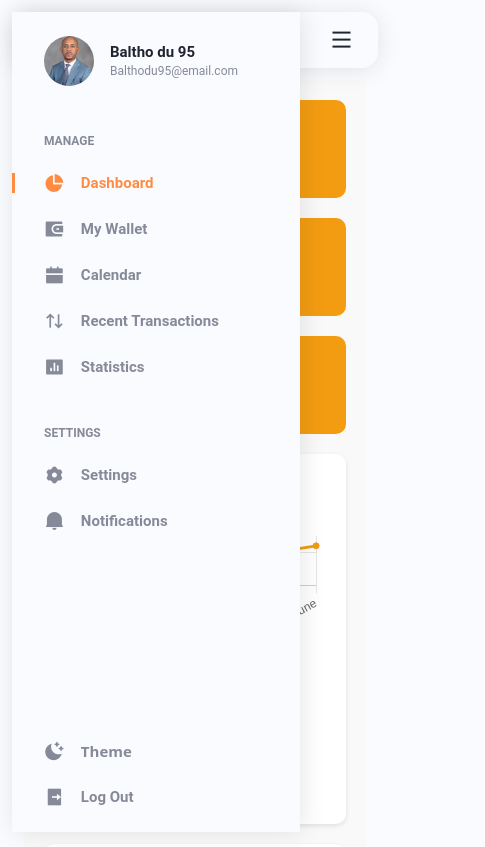
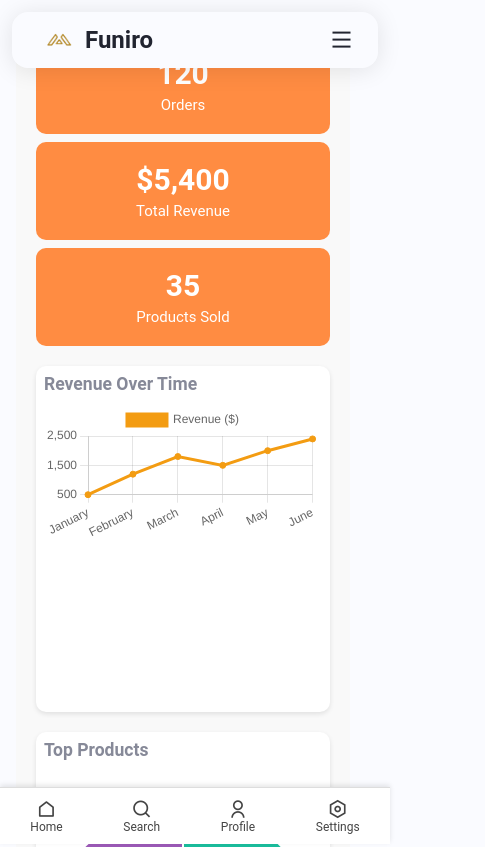
Before and after one commit to HonluePetnou/Funiro, a plain HTML site: page Dashboard/index.html in a window 390 px wide. Shown: the top 847 px of the page, 485 px wide, since content can reach past the window. Drawn offline with nearby package versions, Linux system fonts and the light colour scheme.

Commit message:
first responsive management

```diff
--- a/Dashboard/index.html
+++ b/Dashboard/index.html
@@ -231,7 +231,28 @@
  </div>
 </div>
 
-      </main>
+</main>
+
+<!-- Bottom Navigation -->
+<nav class="bottom-nav" id="bottom-nav">
+  <a href="#" class="bottom-nav__link">
+      <i class="ri-home-line"></i>
+      <span>Home</span>
+  </a>
+  <a href="#" class="bottom-nav__link">
+      <i class="ri-search-line"></i>
+      <span>Search</span>
+  </a>
+  <a href="#" class="bottom-nav__link">
+      <i class="ri-user-line"></i>
+      <span>Profile</span>
+  </a>
+  <a href="#" class="bottom-nav__link">
+      <i class="ri-settings-line"></i>
+      <span>Settings</span>
+  </a>
+</nav>
+
 
       <script src="script.js"></script>
    </body>
--- a/Dashboard/script.js
+++ b/Dashboard/script.js
@@ -74,3 +74,6 @@ new Chart(ctxProduct, {
     }
   }
 });
+
+
+// app bar
--- a/Dashboard/styles.css
+++ b/Dashboard/styles.css
@@ -382,7 +382,7 @@ button {
 .stat-card {
   flex: 1;
   min-width: 200px;
-  background-color: #f39c12;
+  background-color: #ff8c42;
   color: white;
   padding: 20px;
   border-radius: 10px;
@@ -459,3 +459,120 @@ button {
     padding-left: 114px;
   }
 }
+
+
+/* Responsive Styles */
+@media (max-width: 1150px){
+  .sidebar{
+    display: none;
+  }
+  .bottom-nav{
+    display: block;
+  }
+}
+@media (max-width: 900px) {
+  .header__toggle {
+      display: block;
+  }
+
+  .sidebar {
+      position: absolute;
+      width: 100%;
+      height: auto;
+      display: none;
+  }
+
+  .sidebar.active {
+      display: block;
+  }
+
+  .main {
+      margin-left: 0;
+      padding: 1rem;
+  }
+
+  .stats-grid {
+      grid-template-columns: 1fr;
+  }
+
+  .card {
+      padding: 1rem;
+  }
+}
+
+@media (max-width: 480px) {
+  .header__logo img {
+      height: 40px;
+      width: 45px;
+  }
+
+  .sidebar__info h3 {
+      font-size: 1rem;
+  }
+
+  .sidebar__info span {
+      font-size: 0.85rem;
+  }
+
+  .stats-grid {
+      grid-template-columns: 1fr;
+      gap: 0.5rem;
+  }
+
+  .card {
+      padding: 0.5rem;
+  }
+
+  .table th, .table td {
+      font-size: 0.85rem;
+  }
+
+  .reviews .review p {
+      font-size: 0.9rem;
+  }
+}
+
+/* Bottom Navigation */
+.bottom-nav {
+  position: fixed;
+  display: none;
+  bottom: 0;
+  left: 0;
+  width: 100%;
+  background-color: #fff;
+  box-shadow: 0 -2px 5px rgba(0, 0, 0, 0.1);
+  display: flex;
+  justify-content: space-around;
+  padding: 10px 0;
+  z-index: 1000;
+  border-top: 1px solid #ddd;
+}
+
+.bottom-nav__link {
+  text-align: center;
+  color: #444;
+  text-decoration: none;
+  font-size: 14px;
+}
+
+.bottom-nav__link i {
+  font-size: 20px;
+  margin-bottom: 4px;
+}
+
+.bottom-nav__link span {
+  display: block;
+  font-size: 12px;
+}
+
+/* Active state */
+.bottom-nav__link.active {
+  color: #007bff;
+}
+
+/* Mobile responsiveness */
+@media (min-width: 768px) {
+  .bottom-nav {
+      display: none; /* Hide bottom nav on larger screens */
+  }
+}
```
